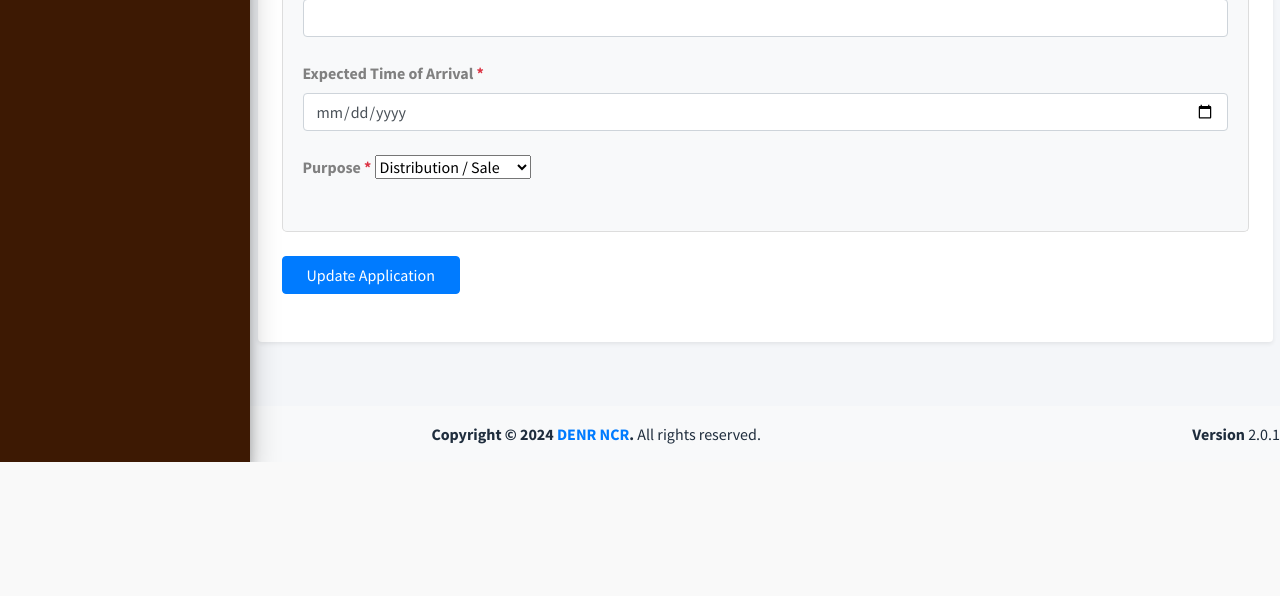
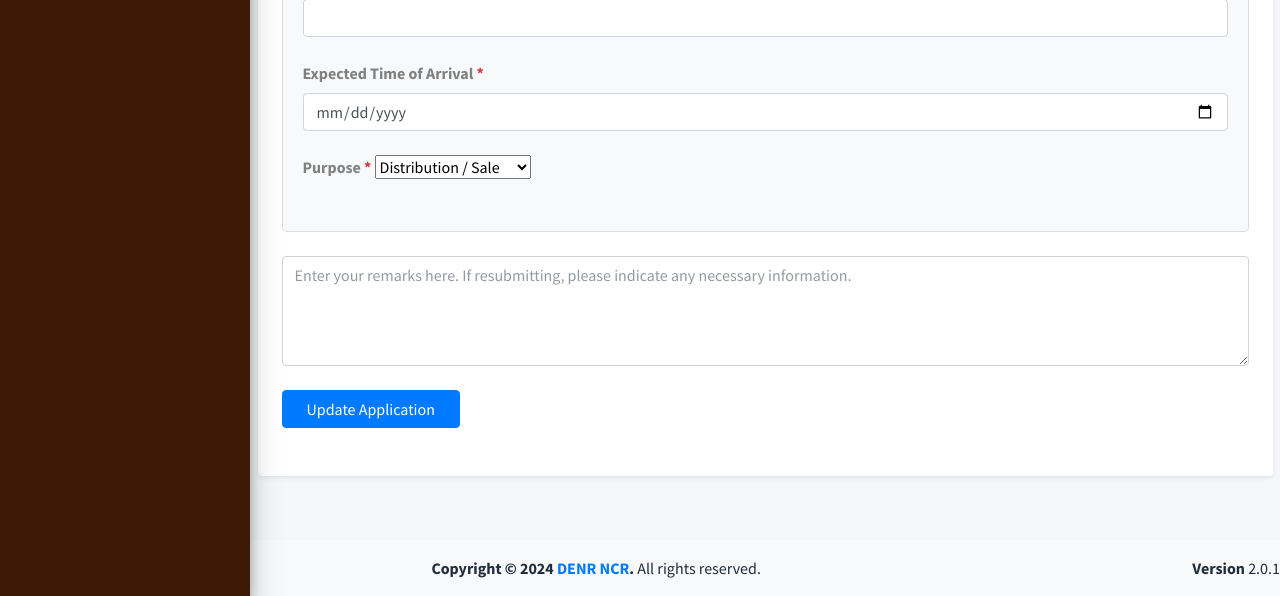
Before and after one commit to glucion05012/cops_djangoPython, a Django app: template cps/templates/import/edit.html in a window 1280 px wide. Shown: the part 1328-1924 px from the top of the page. Before the commit the page ends 1790 px from the top, so only its background shows below. Run offline with Django 4.2, Linux system fonts and the light colour scheme; the template is opened without the code that fills it, so the values that code supplies are empty; some libraries are stand-ins or nearby versions.

Commit message:
resubmit application

```diff
--- a/cps/templates/import/edit.html
+++ b/cps/templates/import/edit.html
@@ -342,6 +342,8 @@
 
                 <!-- Submit Button -->
                 <div class="text-end mt-4">
+                    <textarea class="form-control" id="remarksTextarea" name="remarks" rows="4" placeholder="Enter your remarks here. If resubmitting, please indicate any necessary information."></textarea>
+                    <br>
                     <button type="submit" class="btn btn-primary px-4">Update Application</button>
                 </div>
             </form>
@@ -393,6 +395,17 @@
 
     $(document).on('submit', '#editChainsawForm', function (e) {
         e.preventDefault();
+
+        const remarks = $('#remarksTextarea').val().trim();
+
+        if (!remarks) {
+            Swal.fire({
+                icon: 'warning',
+                title: 'Remarks Required',
+                text: 'Please provide remarks before resubmitting the application.'
+            });
+            return;
+        }
 
         // Clear previous error styles
         $('#editChainsawForm input, #editChainsawForm select').removeClass('is-invalid');
```
Also changed, not shown: cps/views.py (+33 -0 lines).
